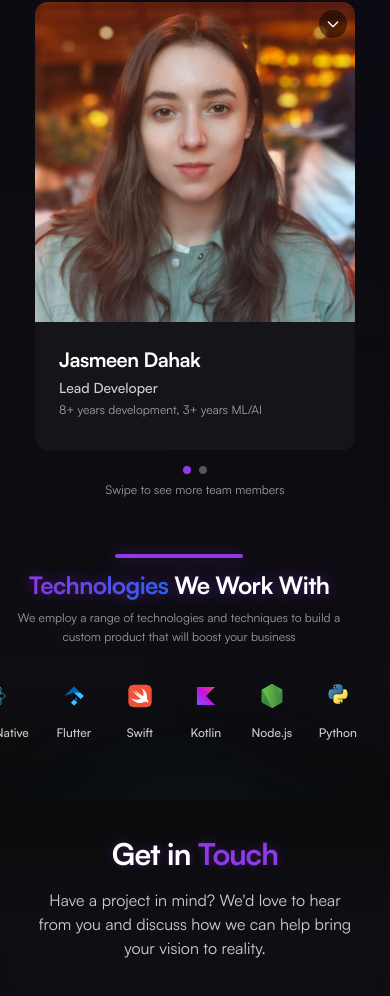
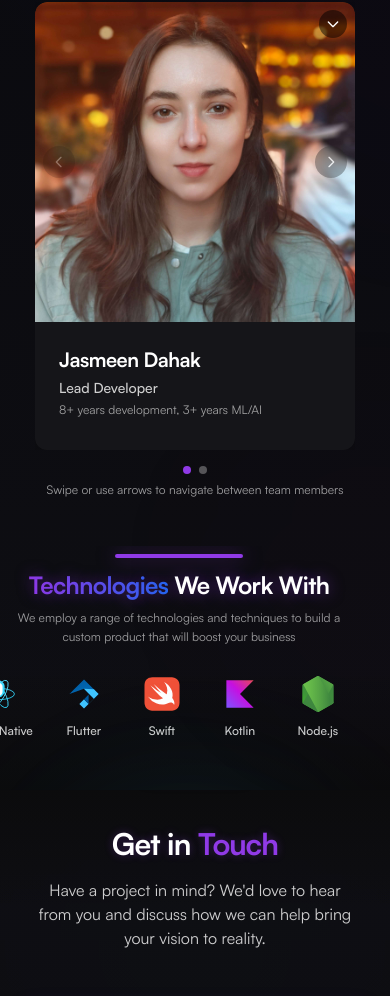
Before and after one commit to Jassie22/TrueNode, a Next.js app: page / in a window 390 px wide. Shown: the part 3577-4573 px from the top of the page. Built offline with nearby package versions, Linux system fonts and the light colour scheme.

Commit message:
added padding to memeory game + tram swipe slighlty imrpoved

```diff
--- a/src/components/MemoryGame.tsx
+++ b/src/components/MemoryGame.tsx
@@ -317,7 +317,7 @@ const MemoryGame = () => {
         relative flex flex-col items-center
         w-full max-w-md mx-auto
         h-[450px] max-h-[450px]
-        bg-dark/20 rounded-lg overflow-hidden px-4 pb-4
+        bg-dark/20 rounded-lg overflow-hidden px-4 pb-4 pt-6
         text-white text-center
       `}
     >
--- a/src/components/PortfolioSection.tsx
+++ b/src/components/PortfolioSection.tsx
@@ -400,9 +400,9 @@ const DesktopCarousel: React.FC<CarouselProps> = ({ projects }) => {
                     <motion.div
                       key="expanded"
                       className="h-[525px]"
-                      initial={{ opacity: 0, width: "350px" }}
-                      animate={{ opacity: 1, width: "750px" }}
-                      exit={{ opacity: 0, width: "350px" }}
+                      initial={{ opacity: 0, width: `${CAROUSEL_CONFIG.CARD_WIDTH}px` }}
+                      animate={{ opacity: 1, width: `${CAROUSEL_CONFIG.EXPANDED_WIDTH}px` }}
+                      exit={{ opacity: 0, width: `${CAROUSEL_CONFIG.CARD_WIDTH}px` }}
                       transition={{ duration: 0.3, ease: "easeInOut" }}
                     >
                       <ExpandedDesktopCard
@@ -666,6 +666,18 @@ const MobileCarousel: React.FC<CarouselProps> = ({ projects }) => {
 
   const minSwipeDistance = 50;
 
+  // Preload all images when component mounts to prevent loading delays
+  useEffect(() => {
+    const preloadImages = () => {
+      projects.forEach(project => {
+        const img = document.createElement('img');
+        img.src = project.image;
+      });
+    };
+
+    preloadImages();
+  }, [projects]);
+
   const onTouchStart = (e: React.TouchEvent) => {
     setTouchEnd(null);
     setTouchStart(e.targetTouches[0].clientX);
--- a/src/components/TeamSection.tsx
+++ b/src/components/TeamSection.tsx
@@ -57,8 +57,50 @@ const TeamSection = () => {
   const [currentMemberIndex, setCurrentMemberIndex] = useState(0);
   const [touchStart, setTouchStart] = useState<number | null>(null);
   const [touchEnd, setTouchEnd] = useState<number | null>(null);
-  const slideContainerRef = useRef<HTMLDivElement>(null);
-  const [swipeDirection, setSwipeDirection] = useState<'left' | 'right'>('left');
+  const [isSwipping, setIsSwipping] = useState(false);
+  const [swipeOffset, setSwipeOffset] = useState(0);
+
+  // Handle touch start
+  const handleTouchStart = (e: React.TouchEvent) => {
+    setTouchEnd(null);
+    setTouchStart(e.targetTouches[0].clientX);
+    setIsSwipping(true);
+  };
+
+  // Handle touch move - add visual feedback during swipe
+  const handleTouchMove = (e: React.TouchEvent) => {
+    if (!touchStart) return;
+
+    const currentTouch = e.targetTouches[0].clientX;
+    const diff = currentTouch - touchStart;
+
+    // Limit the swipe offset to prevent extreme movements
+    const maxOffset = 100;
+    const limitedOffset = Math.max(-maxOffset, Math.min(maxOffset, diff * 0.5));
+
+    setSwipeOffset(limitedOffset);
+    setTouchEnd(currentTouch);
+  };
+
+  // Handle touch end - determine swipe direction with reduced threshold
+  const handleTouchEnd = () => {
+    setIsSwipping(false);
+    setSwipeOffset(0);
+
+    if (!touchStart || !touchEnd) return;
+
+    const distance = touchStart - touchEnd;
+    const isLeftSwipe = distance > 30; // Reduced from 50 to 30 for more responsive swipe
+    const isRightSwipe = distance < -30; // Reduced from -50 to -30
+
+    if (isLeftSwipe && currentMemberIndex < teamMembers.length - 1) {
+      // Swipe left: go to next member
+      setCurrentMemberIndex(currentMemberIndex + 1);
+    } else if (isRightSwipe && currentMemberIndex > 0) {
+      // Swipe right: go to previous member
+      setCurrentMemberIndex(currentMemberIndex - 1);
+    }
+  };
 
   useEffect(() => {
     // Check if we're on mobile
@@ -127,9 +169,6 @@ const TeamSection = () => {
           teamMemberRefs.current.forEach(memberRef => {
             if (memberRef) gsap.killTweensOf(memberRef);
           });
-          if (slideContainerRef.current) {
-            gsap.killTweensOf(slideContainerRef.current);
-          }
         };
 
       } catch (error) {
@@ -247,37 +286,6 @@ const TeamSection = () => {
       });
     }
   };
-
-  // Handle swipe gestures
-  const handleTouchStart = (e: React.TouchEvent) => {
-    setTouchStart(e.targetTouches[0].clientX);
-  };
-
-  const handleTouchMove = (e: React.TouchEvent) => {
-    setTouchEnd(e.targetTouches[0].clientX);
-  };
-
-  const handleTouchEnd = useCallback(() => {
-    if (!touchStart || !touchEnd) return;
-
-    const distance = touchStart - touchEnd;
-    const isLeftSwipe = distance > 50;
-    const isRightSwipe = distance < -50;
-
-    if (isLeftSwipe && currentMemberIndex < teamMembers.length - 1) {
-      // Swipe left - go to next member
-      setSwipeDirection('left');
-      setCurrentMemberIndex(currentMemberIndex + 1);
-    } else if (isRightSwipe && currentMemberIndex > 0) {
-      // Swipe right - go to previous member
-      setSwipeDirection('right');
-      setCurrentMemberIndex(currentMemberIndex - 1);
-    }
-
-    // Reset
-    setTouchStart(null);
-    setTouchEnd(null);
-  }, [touchStart, touchEnd, currentMemberIndex]);
 
   return (
     <section
@@ -413,21 +421,18 @@ const TeamSection = () => {
             onTouchMove={handleTouchMove}
             onTouchEnd={handleTouchEnd}
           >
-            <AnimatePresence mode="wait">
+            {/* Team member card */}
             <motion.div
               key={currentMemberIndex}
-                initial={{
-                  opacity: 0,
-                  x: swipeDirection === 'left' ? -300 : 300
-                }}
-                animate={{ opacity: 1, x: 0 }}
-                exit={{
-                  opacity: 0,
-                  x: swipeDirection === 'left' ? 300 : -300
+              initial={{ opacity: 0, x: 100 }}
+              animate={{
+                opacity: 1,
+                x: swipeOffset,
+                scale: isSwipping ? 0.98 : 1
               }}
               transition={{
-                  duration: 0.5,
-                  ease: [0.25, 0.46, 0.45, 0.94]
+                duration: isSwipping ? 0.1 : 0.3,
+                ease: "easeOut"
               }}
               className="w-full"
             >
@@ -437,7 +442,7 @@ const TeamSection = () => {
               >
                 {/* Mobile slide layout */}
                 <div className="flex flex-col bg-zinc-900/90">
-                    {/* Image container */}
+                  {/* Image container with overlaid navigation */}
                   <div className="relative w-full aspect-square overflow-hidden rounded-t-xl">
                     <Image
                       src={teamMembers[currentMemberIndex].image}
@@ -445,6 +450,42 @@ const TeamSection = () => {
                       fill
                       className="object-cover transition-transform duration-700 filter saturate-110"
                     />
+
+                    {/* Left chevron overlay */}
+                    <button
+                      onClick={(e) => {
+                        e.stopPropagation();
+                        if (currentMemberIndex > 0) setCurrentMemberIndex(currentMemberIndex - 1);
+                      }}
+                      disabled={currentMemberIndex === 0}
+                      className={`absolute left-2 top-1/2 -translate-y-1/2 z-10 bg-black/40 backdrop-blur-sm hover:bg-black/60 text-white rounded-full p-2 transition-all duration-200 ${
+                        currentMemberIndex === 0
+                          ? 'opacity-30 cursor-not-allowed'
+                          : 'opacity-70 hover:opacity-100 hover:scale-110'
+                      }`}
+                    >
+                      <svg xmlns="http://www.w3.org/2000/svg" className="h-4 w-4" fill="none" viewBox="0 0 24 24" stroke="currentColor">
+                        <path strokeLinecap="round" strokeLinejoin="round" strokeWidth={2} d="M15 19l-7-7 7-7" />
+                      </svg>
+                    </button>
+
+                    {/* Right chevron overlay */}
+                    <button
+                      onClick={(e) => {
+                        e.stopPropagation();
+                        if (currentMemberIndex < teamMembers.length - 1) setCurrentMemberIndex(currentMemberIndex + 1);
+                      }}
+                      disabled={currentMemberIndex === teamMembers.length - 1}
+                      className={`absolute right-2 top-1/2 -translate-y-1/2 z-10 bg-black/40 backdrop-blur-sm hover:bg-black/60 text-white rounded-full p-2 transition-all duration-200 ${
+                        currentMemberIndex === teamMembers.length - 1
+                          ? 'opacity-30 cursor-not-allowed'
+                          : 'opacity-70 hover:opacity-100 hover:scale-110'
+                      }`}
+                    >
+                      <svg xmlns="http://www.w3.org/2000/svg" className="h-4 w-4" fill="none" viewBox="0 0 24 24" stroke="currentColor">
+                        <path strokeLinecap="round" strokeLinejoin="round" strokeWidth={2} d="M9 5l7 7-7 7" />
+                      </svg>
+                    </button>
 
                     {/* Show expand/collapse indicator */}
                     <div className={`absolute top-2 right-2 bg-black/50 rounded-full p-1.5 transition-transform duration-300 ${expandedMember === currentMemberIndex ? 'rotate-180' : ''}`}>
@@ -505,32 +546,27 @@ const TeamSection = () => {
                 </div>
               </div>
             </motion.div>
-            </AnimatePresence>
           </div>
 
-          {/* Pagination indicators only */}
-          <div className="flex justify-center mt-4">
+          {/* Simplified navigation - just pagination dots */}
+          <div className="flex justify-center items-center mt-4">
+            {/* Pagination indicators */}
             <div className="flex space-x-2 items-center">
               {teamMembers.map((_, index) => (
-                <div
+                <button
                   key={index}
-                  className={`w-2 h-2 rounded-full cursor-pointer transition-colors ${index === currentMemberIndex ? 'bg-accent' : 'bg-white/30'}`}
-                  onClick={() => {
-                    if (index > currentMemberIndex) {
-                      setSwipeDirection('left');
-                    } else if (index < currentMemberIndex) {
-                      setSwipeDirection('right');
-                    }
-                    setTimeout(() => setCurrentMemberIndex(index), 0);
-                  }}
-                ></div>
+                  className={`w-2 h-2 rounded-full cursor-pointer transition-colors ${
+                    index === currentMemberIndex ? 'bg-accent' : 'bg-white/30'
+                  }`}
+                  onClick={() => setCurrentMemberIndex(index)}
+                />
               ))}
             </div>
           </div>
 
-          {/* Swipe hint */}
+          {/* Updated swipe hint */}
           <div className="text-center mt-2">
-            <p className="text-white/60 text-xs">Swipe to see more team members</p>
+            <p className="text-white/60 text-xs">Swipe or use arrows to navigate between team members</p>
           </div>
         </div>
 
--- a/src/components/TechnologyReel.tsx
+++ b/src/components/TechnologyReel.tsx
@@ -55,12 +55,12 @@ const TechnologyReel = () => {
   return (
     <div className="w-screen bg-transparent pt-6 pb-0 md:py-12 lg:pt-20 lg:pb-0 overflow-hidden relative mx-[-1rem] transform left-1/2 right-1/2 -translate-x-1/2" ref={containerRef}>
 
-      <div className="relative z-10 text-center mb-4 md:mb-6 lg:mb-8 px-4">
-        <div className="relative">
+      <div className="relative z-10 text-center mb-4 md:mb-6 lg:mb-8 px-4 w-full flex flex-col items-center">
+        <div className="relative w-full flex justify-center">
           {/* Purple accent line */}
           <div className="absolute h-1 w-32 bg-accent rounded-full top-0 left-1/2 -translate-x-1/2 -translate-y-4 shadow-glow"></div>
 
-          <h3 className="text-2xl sm:text-3xl md:text-4xl lg:text-5xl font-bold mb-2 md:mb-3 text-white leading-tight text-center"
+          <h3 className="text-2xl sm:text-3xl md:text-4xl lg:text-5xl font-bold mb-2 md:mb-3 text-white leading-tight text-center w-full"
               style={{ textShadow: '0 0 15px rgba(144, 58, 231, 0.5)' }}>
             <span className="bg-gradient-to-r from-accent to-accent-blue bg-clip-text text-transparent">
               Technologies
@@ -74,7 +74,7 @@ const TechnologyReel = () => {
 
       <div className="overflow-hidden">
         <div className="tech-reel-animation">
-          <div className="flex flex-row gap-6 sm:gap-6 md:gap-8 lg:gap-16 px-4 sm:px-4 md:px-8 min-w-max py-3 md:py-6">
+          <div className="flex flex-row gap-6 sm:gap-6 md:gap-8 lg:gap-16 px-4 sm:px-4 md:px-8 min-w-max py-1 md:py-6">
             {technologies.map((tech, index) => (
               <div
                 key={`tech-${index}`}
@@ -88,17 +88,17 @@ const TechnologyReel = () => {
                     alt={`${tech.name} icon`}
                     width={64}
                     height={64}
-                    className="w-6 h-6 sm:w-7 sm:h-7 md:w-10 md:h-10 lg:w-16 lg:h-16"
+                    className="w-9 h-9 sm:w-10 sm:h-10 md:w-12 md:h-12 lg:w-16 lg:h-16"
                     style={{ filter: 'none' }}
                   />
                 </div>
-                <span className="text-white/80 text-xs sm:text-xs md:text-sm font-medium mt-2 md:mt-2 lg:mt-4 transition-all duration-300 group-hover:text-accent-light max-w-[80px] text-center leading-tight">
+                <span className="text-white/80 text-xs sm:text-xs md:text-sm font-medium mt-0.5 md:mt-2 lg:mt-4 transition-all duration-300 group-hover:text-accent-light max-w-[80px] text-center leading-tight">
                   {tech.name}
                 </span>
               </div>
             ))}
           </div>
-          <div className="flex flex-row gap-6 sm:gap-6 md:gap-8 lg:gap-16 px-4 sm:px-4 md:px-8 min-w-max py-3 md:py-6">
+          <div className="flex flex-row gap-6 sm:gap-6 md:gap-8 lg:gap-16 px-4 sm:px-4 md:px-8 min-w-max py-1 md:py-6">
             {technologies.map((tech, index) => (
               <div
                 key={`tech-copy-${index}`}
@@ -112,11 +112,11 @@ const TechnologyReel = () => {
                     alt={`${tech.name} icon`}
                     width={64}
                     height={64}
-                    className="w-6 h-6 sm:w-7 sm:h-7 md:w-10 md:h-10 lg:w-16 lg:h-16"
+                    className="w-9 h-9 sm:w-10 sm:h-10 md:w-12 md:h-12 lg:w-16 lg:h-16"
                     style={{ filter: 'none' }}
                   />
                 </div>
-                <span className="text-white/80 text-xs sm:text-xs md:text-sm font-medium mt-2 md:mt-2 lg:mt-4 transition-all duration-300 group-hover:text-accent-light max-w-[80px] text-center leading-tight">
+                <span className="text-white/80 text-xs sm:text-xs md:text-sm font-medium mt-0.5 md:mt-2 lg:mt-4 transition-all duration-300 group-hover:text-accent-light max-w-[80px] text-center leading-tight">
                   {tech.name}
                 </span>
               </div>
```
Lines whose indentation alone changed are shown as unchanged.
